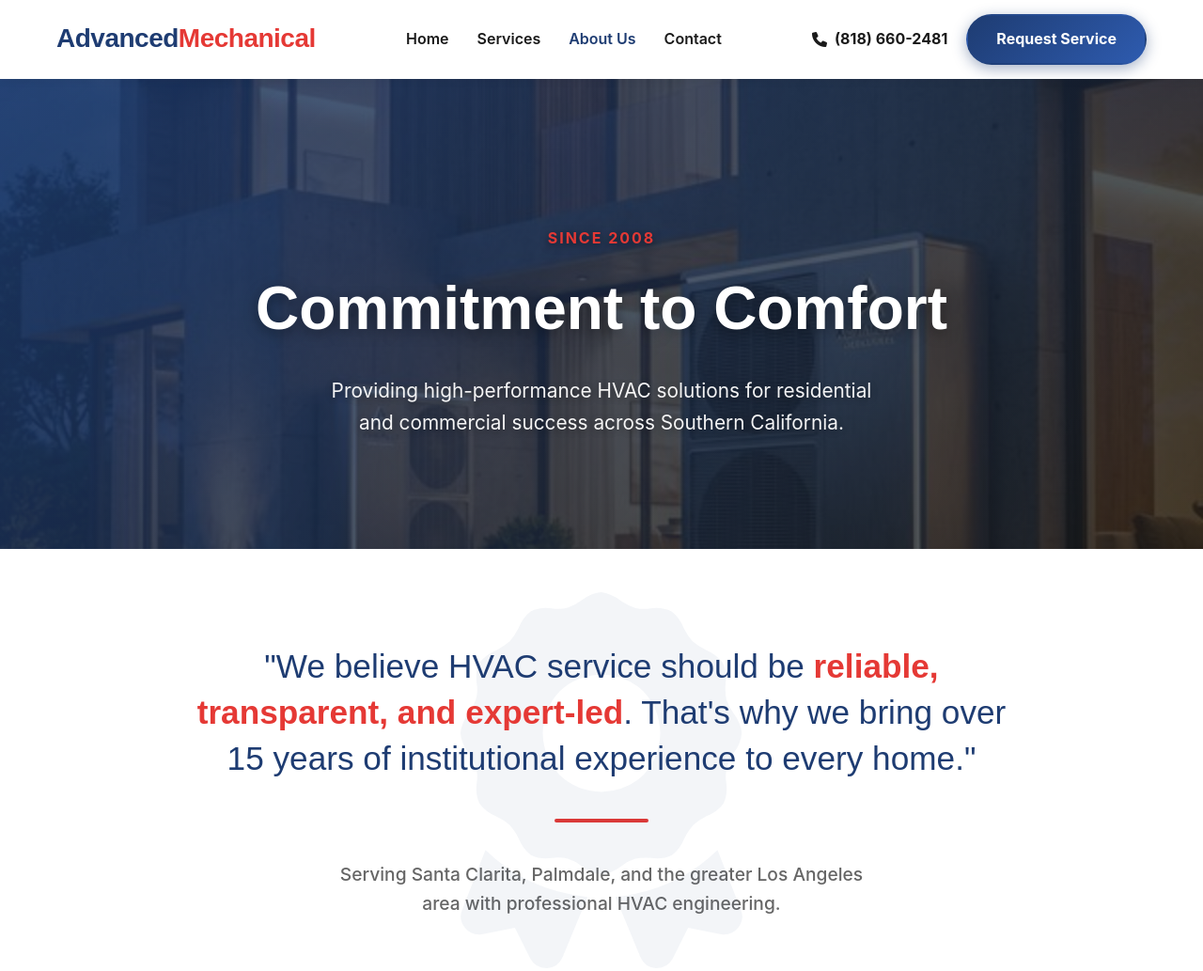
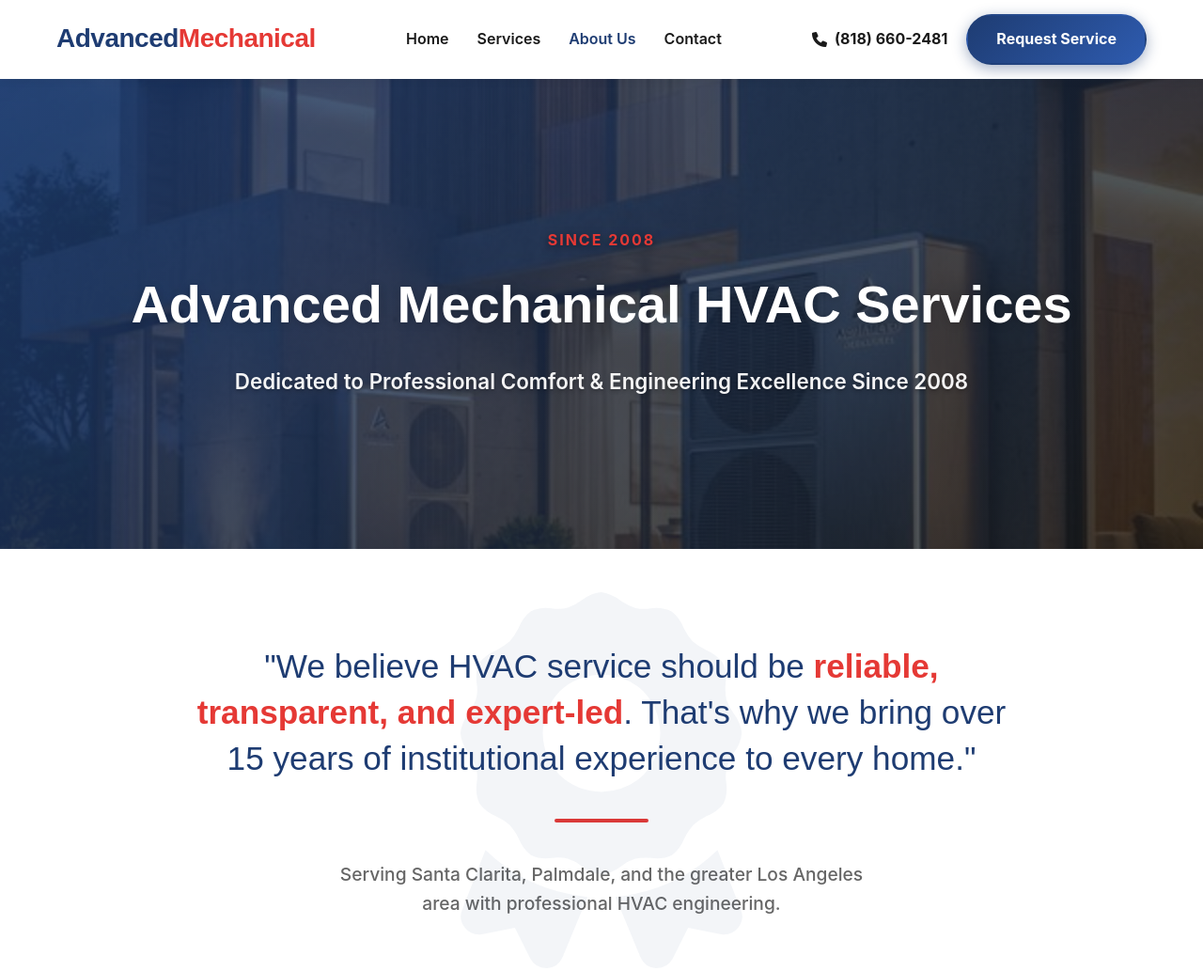
Before and after one commit to Dronesmiths/Advanced-Mech, a plain HTML site: page about/index.html in a window 1280 px wide. Shown: the top 1033 px of the page at 94% size. Drawn offline with Linux system fonts and the light colour scheme.

Commit message:
feat: standardise hero sections with company name H1 and intent subheadings

```diff
--- a/about/index.html
+++ b/about/index.html
@@ -55,14 +55,8 @@
                 style="color: var(--secondary-color); font-weight: 700; text-transform: uppercase; letter-spacing: 2px; margin-bottom: 10px; display: block; filter: drop-shadow(0 2px 4px rgba(0,0,0,0.5));">
                 Since 2008
             </span>
-            <h1 style="font-size: 4rem; color: white; margin-bottom: 20px; text-shadow: 0 4px 15px rgba(0,0,0,0.4);">
-                Commitment to Comfort
-            </h1>
-            <p
-                style="font-size: 1.3rem; max-width: 600px; margin: 0 auto; opacity: 0.95; color: white; text-shadow: 0 2px 8px rgba(0,0,0,0.4);">
-                Providing high-performance HVAC solutions for residential and commercial success across Southern
-                California.
-            </p>
+            <h1>Advanced Mechanical HVAC Services</h1>
+            <p class="hero-intent">Dedicated to Professional Comfort & Engineering Excellence Since 2008</p>
         </div>
     </section>
 
--- a/css/styles.css
+++ b/css/styles.css
@@ -320,13 +320,16 @@ nav a.active {
     }
 }
 
-.av-hvac-hero p {
-    font-size: 1.2rem;
+.av-hvac-hero p,
+.hero-intent {
+    font-size: 1.4rem;
+    font-weight: 600;
     margin-bottom: 40px;
-    max-width: 700px;
+    max-width: 800px;
     margin-left: auto;
     margin-right: auto;
-    opacity: 0.9;
+    opacity: 0.95;
+    text-shadow: 0 2px 4px rgba(0, 0, 0, 0.3);
 }
 
 .hero-btns {
```
Also changed, not shown: contact/index.html (+2 -3 lines), index.html (+2 -3 lines), locations/los-angeles/index.html (+4 -4 lines), services/index.html (+8 -7 lines).
